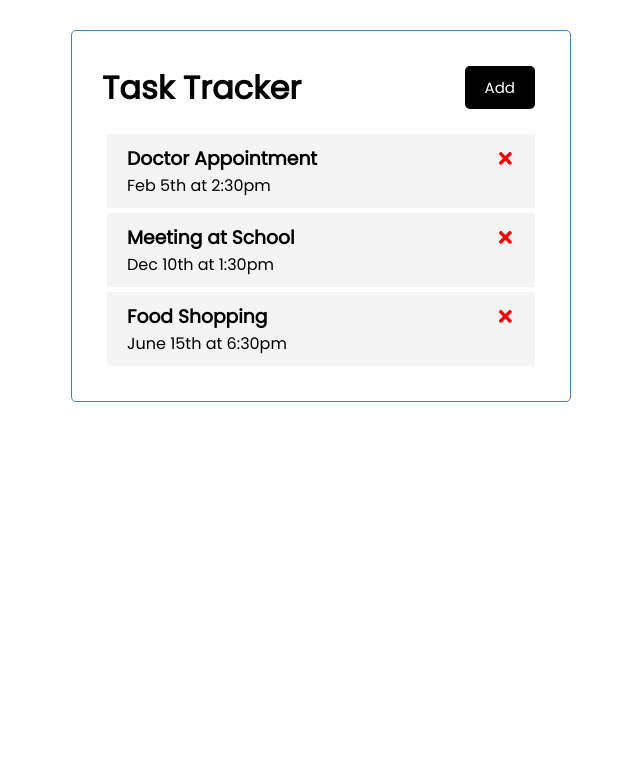
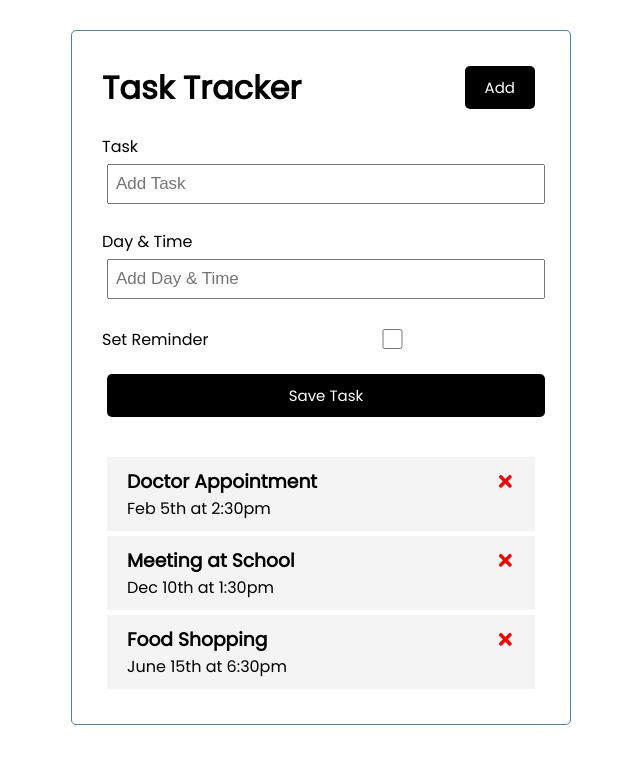
Before and after one commit to sokhengpory/task-tracker, a React (Create React App) app: page / in a window 1280 px wide. Shown: the top 764 px of the page, without its empty margins (319-959 px from the left). Built offline with nearby package versions, Linux system fonts and the light colour scheme.

Commit message:
Add form component to add task

```diff
--- a/src/App.js
+++ b/src/App.js
@@ -1,4 +1,5 @@
 import { useState } from 'react';
+import AddTask from './components/AddTask';
 import Header from './components/Header';
 import Tasks from './components/Tasks';
 
@@ -39,6 +40,7 @@
   return (
     <div className="container">
       <Header />
+      <AddTask />
       {tasks.length > 0 ? (
         <Tasks tasks={tasks} onDelete={deleteTask} onToggle={toggleReminder} />
       ) : (
--- /dev/null
+++ b/src/components/AddTask.js
@@ -0,0 +1,23 @@
+import React from 'react';
+
+const AddTask = () => {
+  return (
+    <form className="add-form">
+      <div className="form-control">
+        <label>Task</label>
+        <input type="text" placeholder="Add Task" />
+      </div>
+      <div className="form-control">
+        <label>Day & Time</label>
+        <input type="text" placeholder="Add Day & Time" />
+      </div>
+      <div className="form-control form-control-check">
+        <label>Set Reminder</label>
+        <input type="checkbox" />
+      </div>
+      <input type="submit" value="Save Task" className="btn btn-block" />
+    </form>
+  );
+};
+
+export default AddTask;
```
